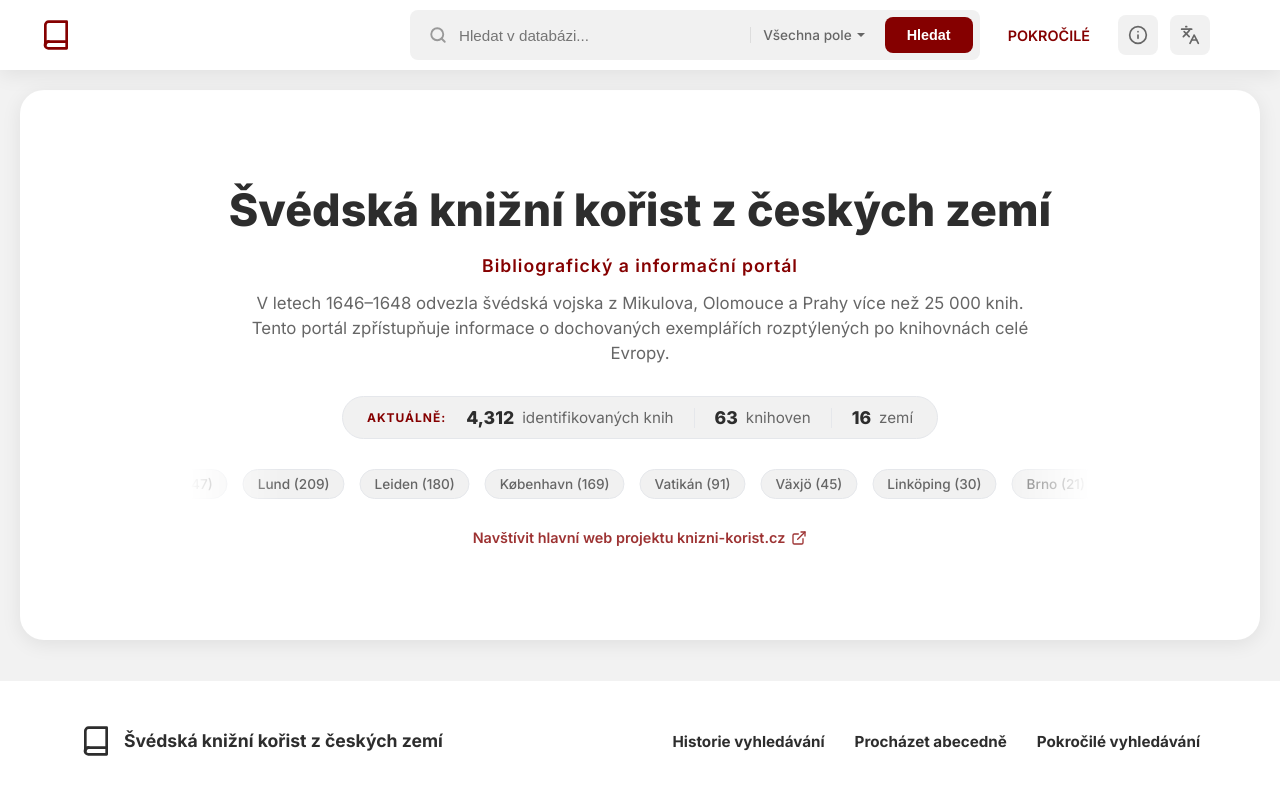
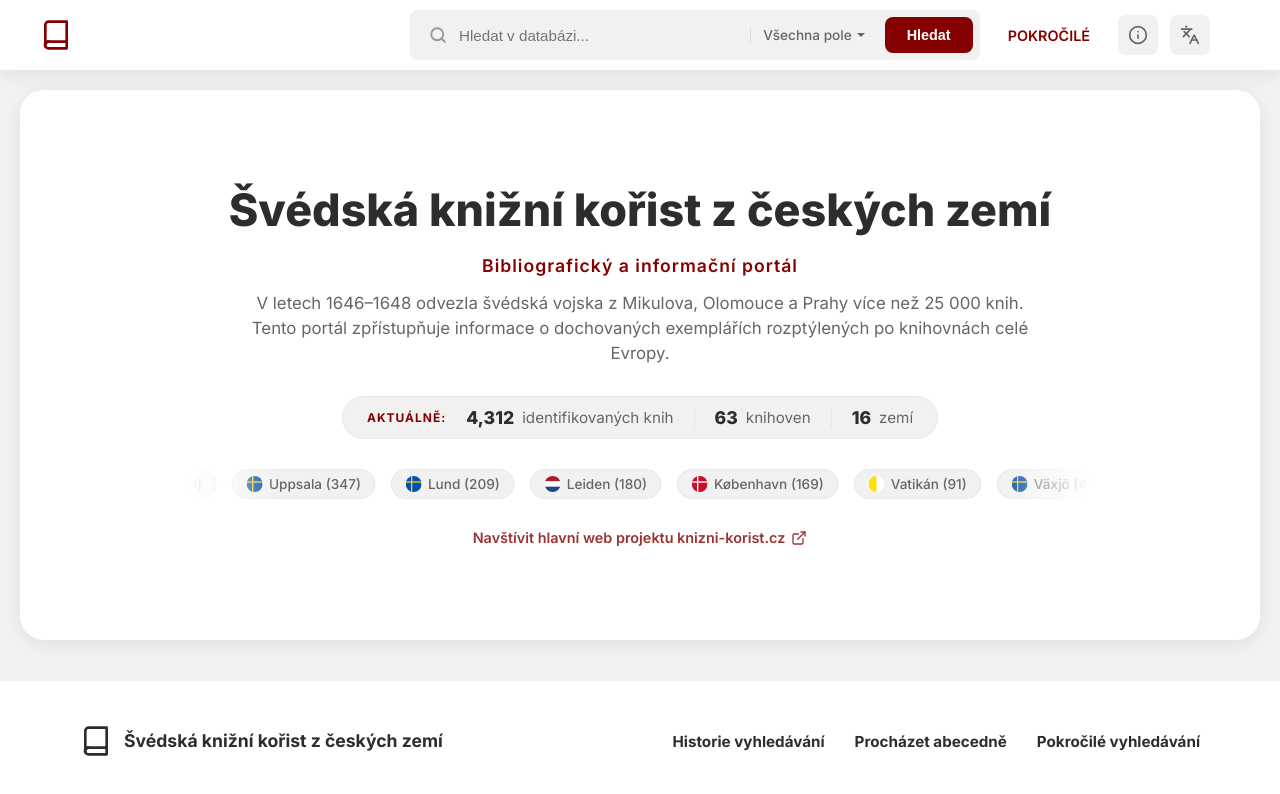
Before and after one commit to sol239/krigsbyte, a Nuxt app: page /search in a window 1280 px wide. Shown: the top 794 px of the page. Built offline with nearby package versions, Linux system fonts and the light colour scheme.

Commit message:
Add flags for cities

```diff
--- a/app/components/FacetSection.vue
+++ b/app/components/FacetSection.vue
@@ -2,7 +2,11 @@
   <div class="facet-section">
     <div class="facet-header" @click="isOpen = !isOpen">
       <span>{{ title }}</span>
-      <svg class="chevron" :class="{ rotated: !isOpen }" xmlns="http://www.w3.org/2000/svg" width="16" height="16" viewBox="0 0 24 24" fill="none" stroke="currentColor" stroke-width="2" stroke-linecap="round" stroke-linejoin="round"><polyline points="18 15 12 9 6 15"/></svg>
+      <svg class="chevron" :class="{ rotated: !isOpen }" xmlns="http://www.w3.org/2000/svg" width="16" height="16"
+        viewBox="0 0 24 24" fill="none" stroke="currentColor" stroke-width="2" stroke-linecap="round"
+        stroke-linejoin="round">
+        <polyline points="18 15 12 9 6 15" />
+      </svg>
     </div>
     <div v-show="isOpen" class="facet-content">
       <ul class="facet-list">
--- a/app/components/homeContent.vue
+++ b/app/components/homeContent.vue
@@ -31,23 +31,9 @@
         <div class="city-scroller-container">
           <div class="city-scroller">
             <div class="city-scroller-track">
-              <span>Västerås (688)</span><span>Stockholm (669)</span><span>Uppsala (347)</span>
-              <span>Lund (209)</span><span>Leiden (180)</span><span>København (169)</span>
-              <span>Vatikán (91)</span><span>Växjö (45)</span><span>Linköping (30)</span>
-              <span>Brno (21)</span><span>Hamburg (16)</span><span>Karlstad (16)</span>
-              <span>Skara (15)</span><span>Göteborg (13)</span><span>Göttingen (12)</span>
-              <span>Hannover (11)</span><span>Bremen (9)</span><span>Berlin (7)</span>
-              <span>Oslo (7)</span><span>Skokloster (5)</span><span>Praha (3)</span>
-              <span>Frankfurt (3)</span><span>Roma (2)</span><span>Sankt Peterburg (2)</span>
-              <!-- Duplicate for seamless loop -->
-              <span>Västerås (688)</span><span>Stockholm (669)</span><span>Uppsala (347)</span>
-              <span>Lund (209)</span><span>Leiden (180)</span><span>København (169)</span>
-              <span>Vatikán (91)</span><span>Växjö (45)</span><span>Linköping (30)</span>
-              <span>Brno (21)</span><span>Hamburg (16)</span><span>Karlstad (16)</span>
-              <span>Skara (15)</span><span>Göteborg (13)</span><span>Göttingen (12)</span>
-              <span>Hannover (11)</span><span>Bremen (9)</span><span>Berlin (7)</span>
-              <span>Oslo (7)</span><span>Skokloster (5)</span><span>Praha (3)</span>
-              <span>Frankfurt (3)</span><span>Roma (2)</span><span>Sankt Peterburg (2)</span>
+              <span v-for="(city, index) in loopedCities" :key="index" class="city-item">
+                <span class="flag-icon" v-html="flagSvg(city.country)"></span> {{ city.name }} ({{ city.count }})
+              </span>
             </div>
           </div>
         </div>
@@ -69,6 +55,53 @@
 
   </main>
 </template>
+
+<script setup lang="ts">
+const cities = [
+  { name: 'Västerås', count: 688, country: 'SE' },
+  { name: 'Stockholm', count: 669, country: 'SE' },
+  { name: 'Uppsala', count: 347, country: 'SE' },
+  { name: 'Lund', count: 209, country: 'SE' },
+  { name: 'Leiden', count: 180, country: 'NL' },
+  { name: 'København', count: 169, country: 'DK' },
+  { name: 'Vatikán', count: 91, country: 'VA' },
+  { name: 'Växjö', count: 45, country: 'SE' },
+  { name: 'Linköping', count: 30, country: 'SE' },
+  { name: 'Brno', count: 21, country: 'CZ' },
+  { name: 'Hamburg', count: 16, country: 'DE' },
+  { name: 'Karlstad', count: 16, country: 'SE' },
+  { name: 'Skara', count: 15, country: 'SE' },
+  { name: 'Göteborg', count: 13, country: 'SE' },
+  { name: 'Göttingen', count: 12, country: 'DE' },
+  { name: 'Hannover', count: 11, country: 'DE' },
+  { name: 'Bremen', count: 9, country: 'DE' },
+  { name: 'Berlin', count: 7, country: 'DE' },
+  { name: 'Oslo', count: 7, country: 'NO' },
+  { name: 'Skokloster', count: 5, country: 'SE' },
+  { name: 'Praha', count: 3, country: 'CZ' },
+  { name: 'Frankfurt', count: 3, country: 'DE' },
+  { name: 'Roma', count: 2, country: 'IT' },
+  { name: 'Sankt Peterburg', count: 2, country: 'RU' },
+];
+
+const flagSvgs: Record<string, string> = {
+  SE: `<svg width="16" height="16" viewBox="0 0 16 16"><rect width="16" height="16" fill="#0052B4"/><rect x="5.33" y="0" width="1.33" height="16" fill="#FFCC00"/><rect x="0" y="5.33" width="16" height="1.33" fill="#FFCC00"/></svg>`,
+  NL: `<svg width="16" height="16" viewBox="0 0 16 16"><rect width="16" height="5.33" fill="#AE1C28"/><rect y="5.33" width="16" height="5.33" fill="#FFFFFF"/><rect y="10.67" width="16" height="5.33" fill="#21468B"/></svg>`,
+  DK: `<svg width="16" height="16" viewBox="0 0 16 16"><rect width="16" height="16" fill="#C8102E"/><rect x="5.33" y="0" width="1.33" height="16" fill="#FFFFFF"/><rect x="0" y="5.33" width="16" height="1.33" fill="#FFFFFF"/></svg>`,
+  VA: `<svg width="16" height="16" viewBox="0 0 16 16"><rect width="8" height="16" fill="#FFE000"/><rect x="8" width="8" height="16" fill="#FFFFFF"/></svg>`,
+  CZ: `<svg width="16" height="16" viewBox="0 0 16 16"><rect width="16" height="8" fill="#FFFFFF"/><rect y="8" width="16" height="8" fill="#D52B1E"/><polygon points="0,0 8,8 0,16" fill="#11457E"/></svg>`,
+  DE: `<svg width="16" height="16" viewBox="0 0 16 16"><rect width="16" height="5.33" fill="#000000"/><rect y="5.33" width="16" height="5.33" fill="#DD0000"/><rect y="10.67" width="16" height="5.33" fill="#FFCC00"/></svg>`,
+  NO: `<svg width="16" height="16" viewBox="0 0 16 16"><rect width="16" height="16" fill="#BA0C2F"/><rect x="5.33" y="0" width="1.33" height="16" fill="#FFFFFF"/><rect x="0" y="5.33" width="16" height="1.33" fill="#FFFFFF"/><rect x="6" y="0" width="0.67" height="16" fill="#00205B"/><rect x="0" y="6" width="16" height="0.67" fill="#00205B"/></svg>`,
+  IT: `<svg width="16" height="16" viewBox="0 0 16 16"><rect width="5.33" height="16" fill="#009246"/><rect x="5.33" width="5.33" height="16" fill="#FFFFFF"/><rect x="10.67" width="5.33" height="16" fill="#CE2B37"/></svg>`,
+  RU: `<svg width="16" height="16" viewBox="0 0 16 16"><rect width="16" height="5.33" fill="#FFFFFF"/><rect y="5.33" width="16" height="5.33" fill="#0052B4"/><rect y="10.67" width="16" height="5.33" fill="#D52B1E"/></svg>`,
+};
+
+function flagSvg(code: string): string {
+  return flagSvgs[code] || '';
+}
+
+const loopedCities = [...cities, ...cities];
+</script>
 
 <style scoped>
 .main-content {
@@ -190,7 +223,7 @@
 .city-scroller-track {
   display: flex;
   gap: 15px;
-  animation: scroll 40s linear infinite;
+  animation: scroll 60s linear infinite;
   padding: 10px 0;
 }
 
@@ -198,7 +231,7 @@
   animation-play-state: paused;
 }
 
-.city-scroller-track span {
+.city-item {
   background: var(--bg-input);
   padding: 6px 14px;
   border-radius: 20px;
@@ -206,6 +239,18 @@
   font-weight: 500;
   color: var(--text-muted);
   border: 1px solid var(--border-color);
+  display: inline-flex;
+  align-items: center;
+  gap: 6px;
+}
+
+.flag-icon {
+  display: inline-block;
+  width: 16px;
+  height: 16px;
+  border-radius: 50%;
+  overflow: hidden;
+  flex-shrink: 0;
 }
 
 @keyframes scroll {
```
Also changed, not shown: app/pages/search/advanced/index.vue (+103 -36 lines).
